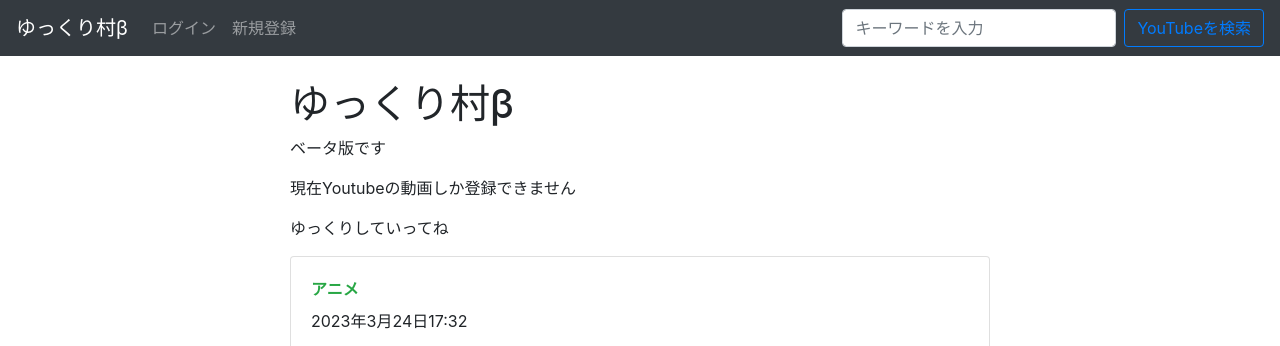
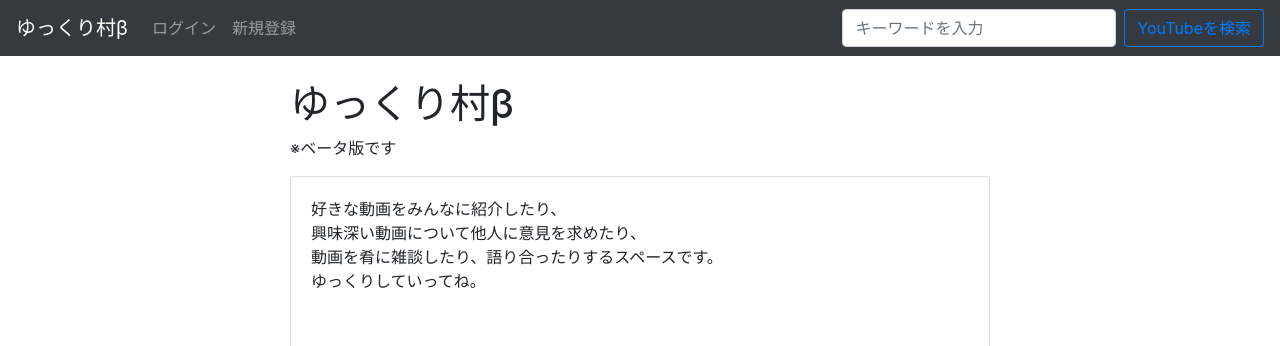
Before and after one commit to crucis-onishi/moviebbs-project, a Django app: page /moviebbs/ in a window 1280 px wide. Shown: the top 346 px of the page. Run offline with Django 4.2, Linux system fonts and the light colour scheme; data comes from the database, SQL or seed files in the repository; both versions use the stored data as it was after the commit; some libraries are stand-ins or nearby versions.

Commit message:
トップページの文言変更

```diff
--- a/templates/moviebbs/index.html
+++ b/templates/moviebbs/index.html
@@ -2,9 +2,17 @@
 {% block content %}
 
 <h1>ゆっくり村β</h1>
-<p>ベータ版です</p>
-<p>現在Youtubeの動画しか登録できません</p>
-<p>ゆっくりしていってね</p>
+<p>※ベータ版です</p>
+<div class="card mb-4">
+  <div class='card-body'>
+    <p>
+      好きな動画をみんなに紹介したり、<br>
+      興味深い動画について他人に意見を求めたり、<br>
+      動画を肴に雑談したり、語り合ったりするスペースです。<br>
+      ゆっくりしていってね。
+    </p>
+　</div>
+</div>
 
 {% for article in object_list %}
 <div class="card mb-4">
```
Also changed, not shown: db.sqlite3.
